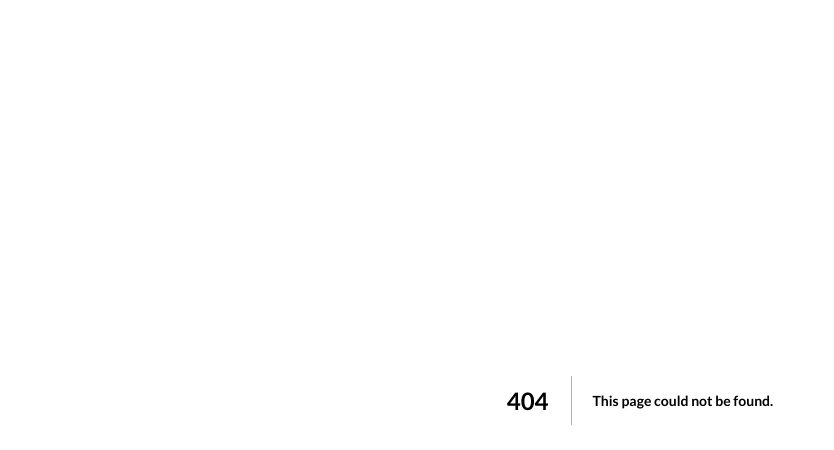
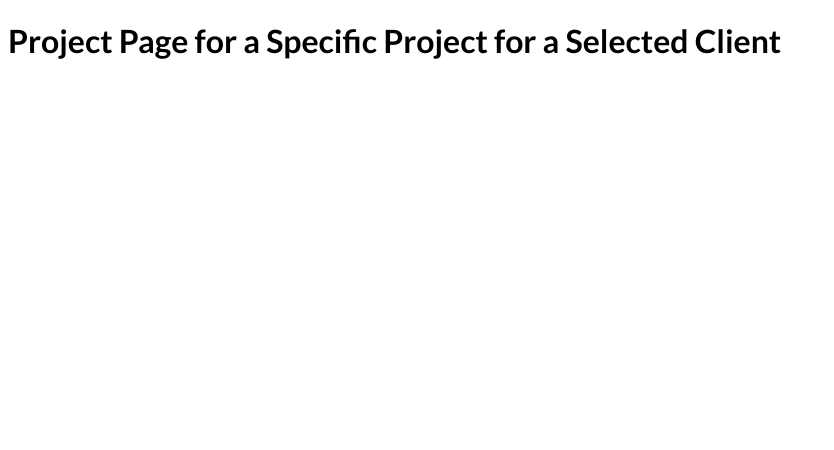
Before and after one commit to mahendrayudha/nextjs-course, a Next.js app: page /clients/1/1 in a window 1280 px wide. Before the commit this address had no page. Shown: the top 450 px of the page, without its empty margins (0-834 px from the left). Built offline with nearby package versions, Linux system fonts and the light colour scheme.

Commit message:
Nested Dynamic Routes & Paths

```diff
--- /dev/null
+++ b/pages/clients/[id]/[clientprojectid].js
@@ -0,0 +1,15 @@
+import { useRouter } from "next/router";
+
+function SelectedClientProjectPage() {
+  const router = useRouter();
+
+  console.log(router.query);
+
+  return (
+    <div>
+      <h1>Project Page for a Specific Project for a Selected Client</h1>
+    </div>
+  );
+}
+
+export default SelectedClientProjectPage;
```
Also changed, not shown: pages/clients/[id]/index.js (added, +15 -0 lines), pages/clients/index.js (added, +9 -0 lines).
